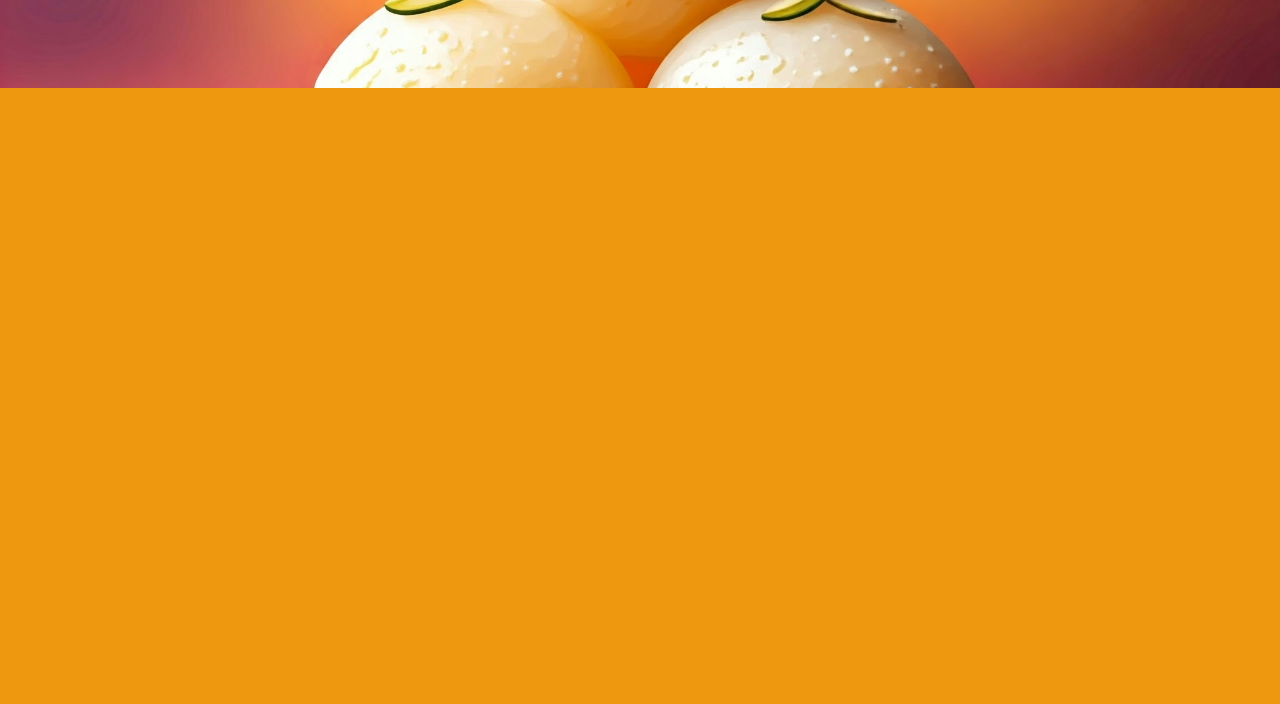
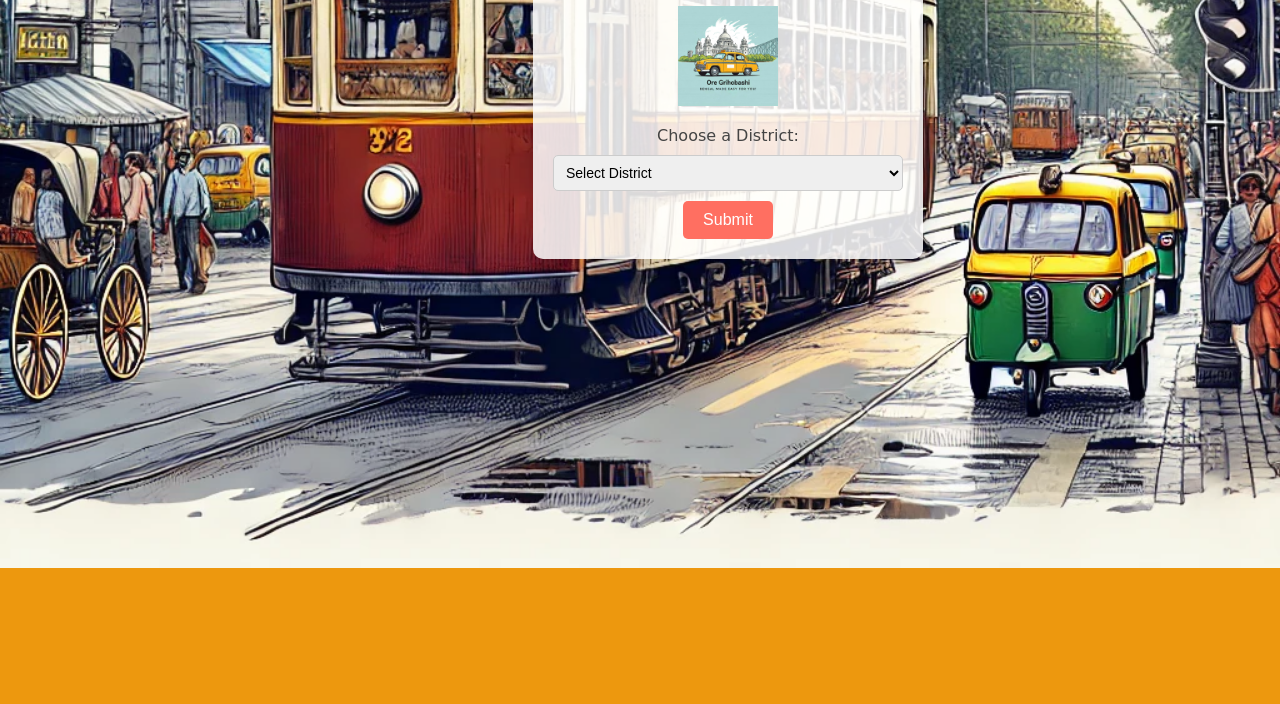
Before and after one commit to archisman-05/Ore-Grihobashi, a plain HTML site: page tourpackage.html in a window 1280 px wide. Shown: the part 712-1416 px from the top of the page. Before the commit the page ends 800 px from the top, so only its background shows below. Drawn offline with Linux system fonts and the light colour scheme; a web font is replaced by a local one.

Commit message:
Add files via upload

```diff
--- a/style4.css
+++ b/style4.css
@@ -4,10 +4,10 @@ body {
     color: rgb(20, 106, 152);
     font-family: "Sevillana", cursive;
     font-weight: 800;
-    background-image: url(rosogolla.jpg);
+    background-image: url(tram.webp);
     background-size: 100%;
     background-repeat: no-repeat;
-
+    height: 1400px;
 }
 
 nav {
@@ -68,7 +68,7 @@ nav ul li a:hover {
     border-radius: 10px;
     padding: 20px;
     margin-left: 525px;
-    margin-top: 180px;
+    margin-top: 480px;
     box-shadow: 0 8px 16px rgba(0, 0, 0, 0.1);
     position: relative;
     text-align: center;
```
Also changed, not shown: aboutus.html (+1 -1 lines), atreyee.jpg (added), tram.webp (added).
